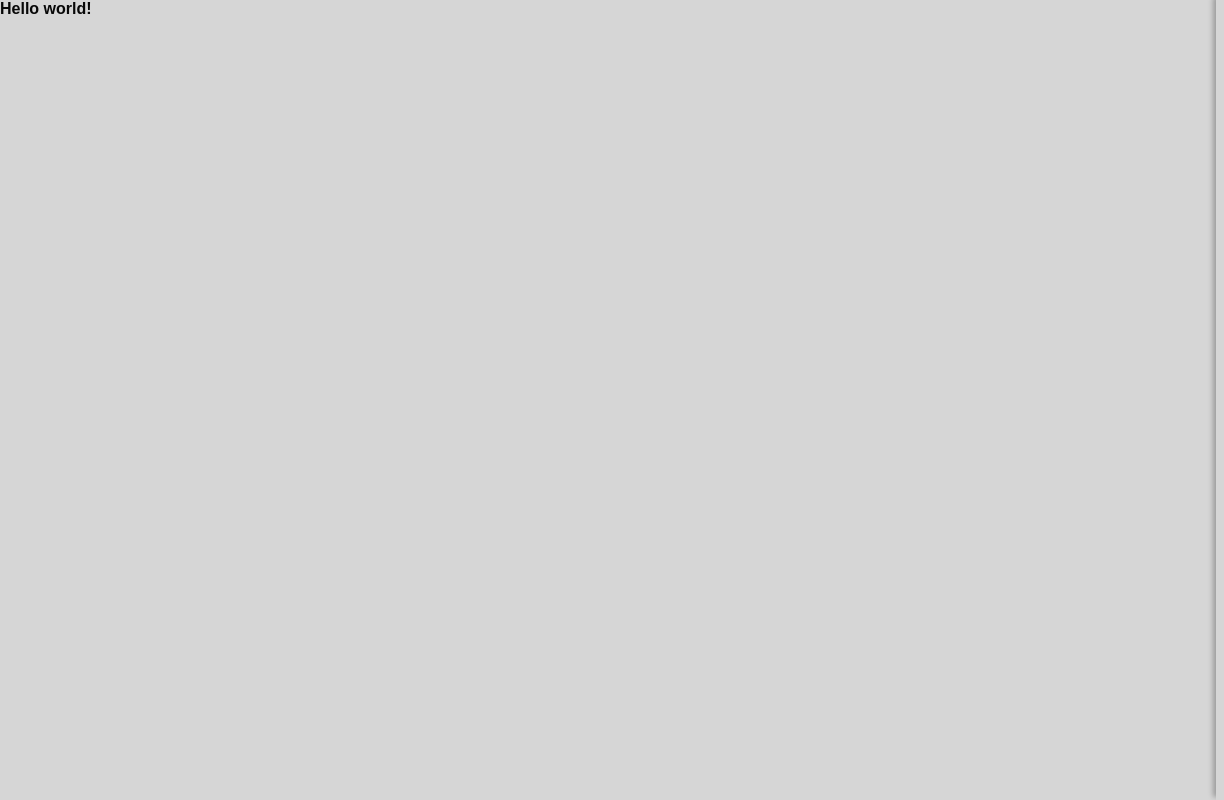
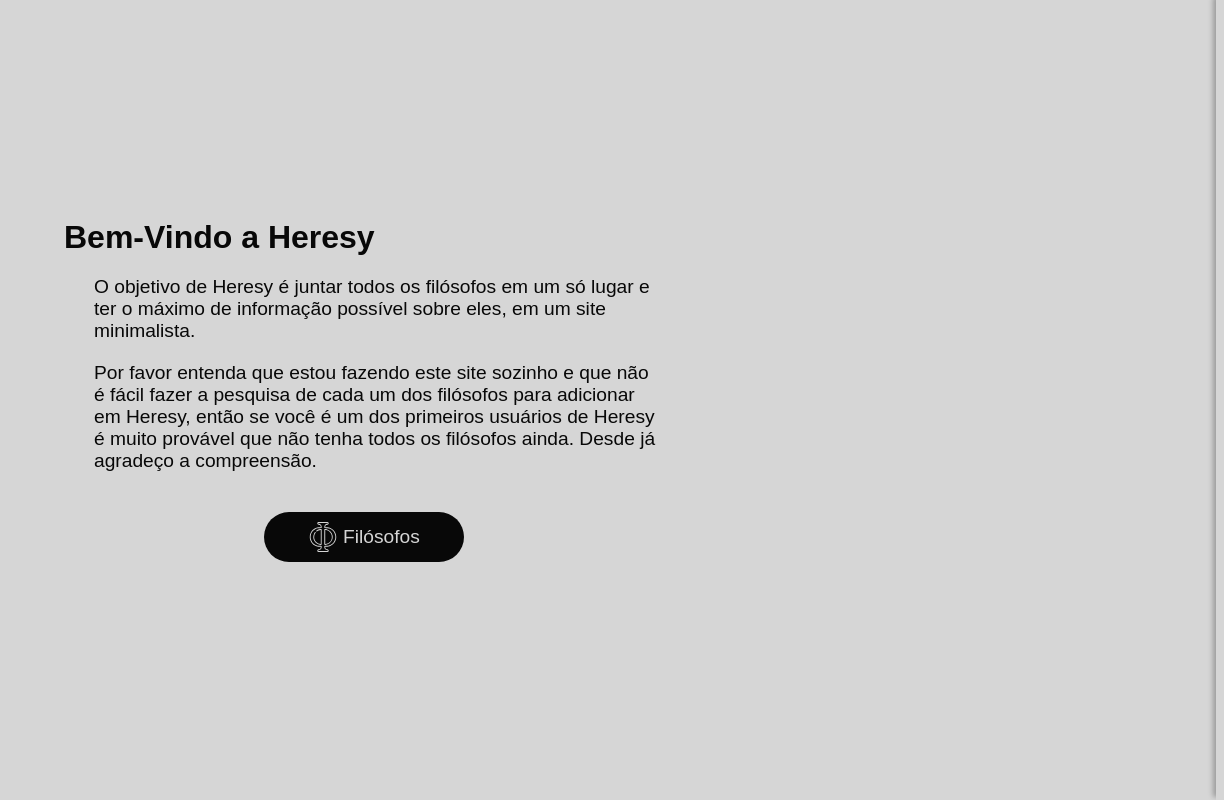
Before and after one commit to kennay-jks/Elipse, a plain HTML site: page index.html in a window 1280 px wide. Shown: the full height of the page, 0-1224 px from the left. Drawn offline with Linux system fonts and the light colour scheme.

Commit message:
welcome-to-hell

```diff
--- a/index.html
+++ b/index.html
@@ -10,12 +10,25 @@
 </head>
 <body>
     <nav>
+        <ul>
             <li><a href="html/philosophers.html" class="filosofos aba"><img src="img/outos/filosofia_1.svg" alt="botão filosofos"></a></li>
         </ul>
     </nav>
     <main>
-        <section>
-            <h1>Hello world!</h1>
+        <section class="wel">
+            <div class="art">
+                <h1>Bem-Vindo a Heresy</h1>
+                <p>O objetivo de Heresy é juntar todos os filósofos em um só lugar e ter o máximo de informação possível sobre eles, em um site minimalista.</p>
+                <p>Por favor entenda que estou fazendo este site sozinho e que não é fácil fazer a pesquisa de cada um dos filósofos para adicionar em Heresy, então se você é um dos primeiros usuários de Heresy é muito provável que não tenha todos os filósofos ainda. Desde já agradeço a compreensão.</p>
+                <a href="html/philosophers.html" class="ancora">
+                    <div class="inicio">
+                        <div class="bot">
+                            <img src="img/outos/filosofia-branco.svg" alt="simbolo da filosofia">
+                            <p>Filósofos</p>
+                        </div>
+                    </div>
+                </a>
+            </div>
         </section>
     </main>
 </body>
--- a/style/welcome.css
+++ b/style/welcome.css
@@ -48,30 +48,63 @@ main {
     width: 95vw;
     height: 100vh;
 }
-.bio {
-    max-width: 900px;
-    height: auto;
+.wel {
+    display: flex;
+    flex-direction: column;
+    justify-content: center;
+    align-items: flex-start;
+    width: 95vw;
+    height: 100vh;
     padding: 5vw;
     margin: auto;
 }
-.bio p {
+.wel p {
     font-size: 1.2em;
-    margin: 30px 0px;
+    margin: 10px 0px;
     padding-left: 30px;
 }
-.bio h1 {
+.wel h1 {
     font-size: 2em;
     text-align: center;
-    margin-bottom: 20px;
+    margin: 10px 0px;
 }
-.bio h2 {
-    font-size: 1.6em;
+.art {
+    display: flex;
+    flex-direction: column;
+    justify-content: center;
+    align-items: flex-start;
+    max-width: 600px;
+}
+.inicio {
+    display: flex;
+    justify-content: center;
+    align-items: center;
+    width: 200px;
+    height: auto;
+    background: #080808;
+    border-radius: 30px;
+    padding: 10px;
+}
+.ancora {
+    margin: 30px auto;
+}
+.bot {
+    display: flex;
+    flex-direction: row;
+    justify-content: center;
+    align-items: center;
+}
+.bot p {
+    color: #d6d6d6;
+    font-size: 1.2em;
+    margin: 0px 0px 0px 5px;
+    padding: 0;
 }
 ::selection {
     color: #d6d6d6;
     background: #080808;
 }
-@media screen and (max-width:596px) {
+@media screen and (max-width:883px) {
     body {
         display: flex;
         flex-direction: column;
@@ -85,6 +118,7 @@ main {
         min-width: 3vw;
         height: 9vh;
         padding-top: 1vh;
+        box-shadow: 3px 3px 5px #00000046;
     }
     .menu {
         display: flex;
@@ -96,7 +130,7 @@ main {
     main {
         height: 91vh;
     }
-    .bio {
+    .wel {
         height: 91vh;
     }
 }
```
Also changed, not shown: html/philosophers.html (+4 -4 lines), style/style.css (+10 -3 lines), img/outos/filosofia-branco.svg (added).
